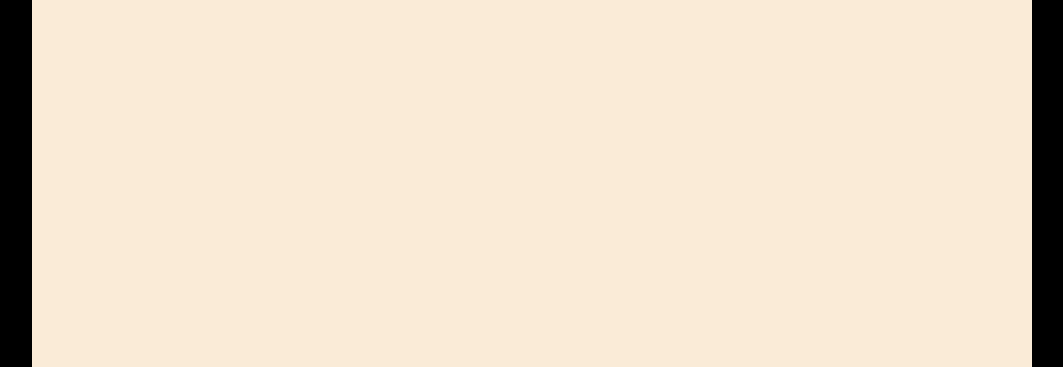
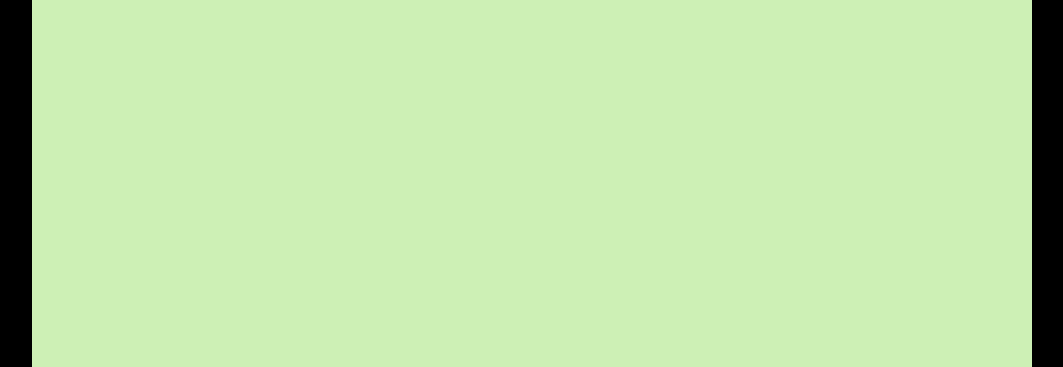
Before and after one commit to sllorens-cuenca/project1-game, a plain HTML site: page index.html in a window 1280 px wide. Shown: the top 367 px of the page, without its empty margins (108-1171 px from the left). Drawn offline with Linux system fonts and the light colour scheme.

Commit message:
change backgroundcolors to index and gameover to check deployment page

```diff
--- a/styles/gameover.css
+++ b/styles/gameover.css
@@ -16,5 +16,5 @@ body {
     justify-content: center;
     align-items: center;
     max-width: 1000px;
-    background-color: antiquewhite;
+    background-color: rgb(240, 188, 247);
 }
--- a/styles/index.css
+++ b/styles/index.css
@@ -16,5 +16,5 @@ body {
     justify-content: center;
     align-items: center;
     max-width: 1000px;
-    background-color: antiquewhite;
+    background-color: rgb(205, 240, 181);
 }
```
